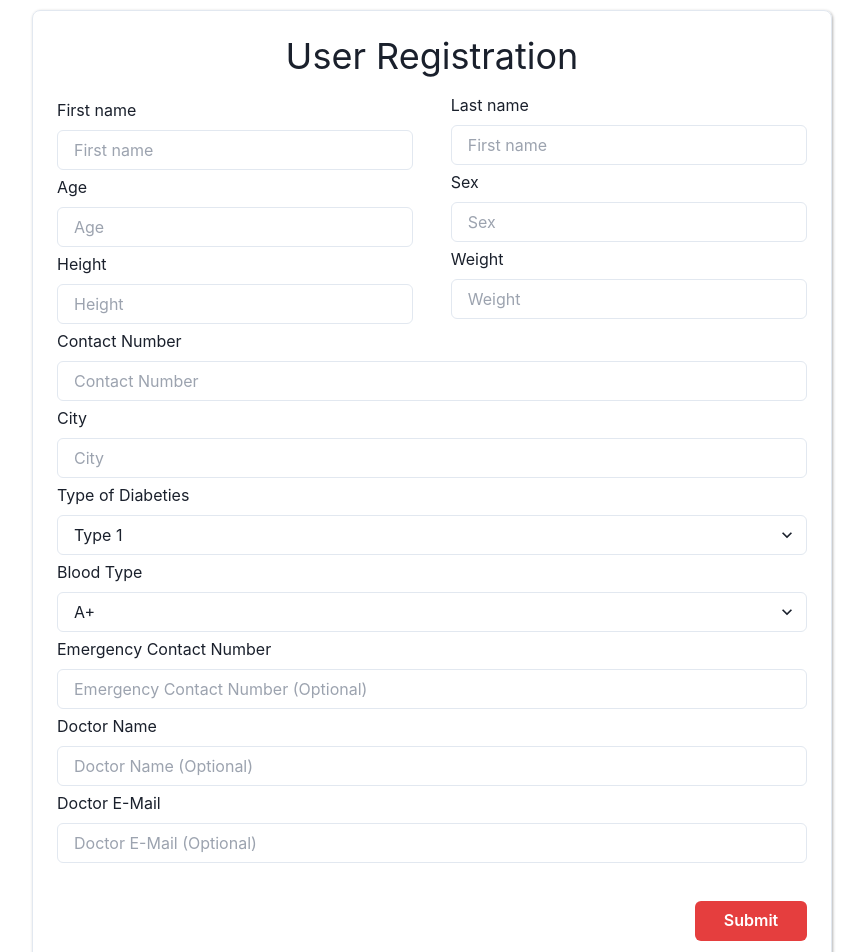
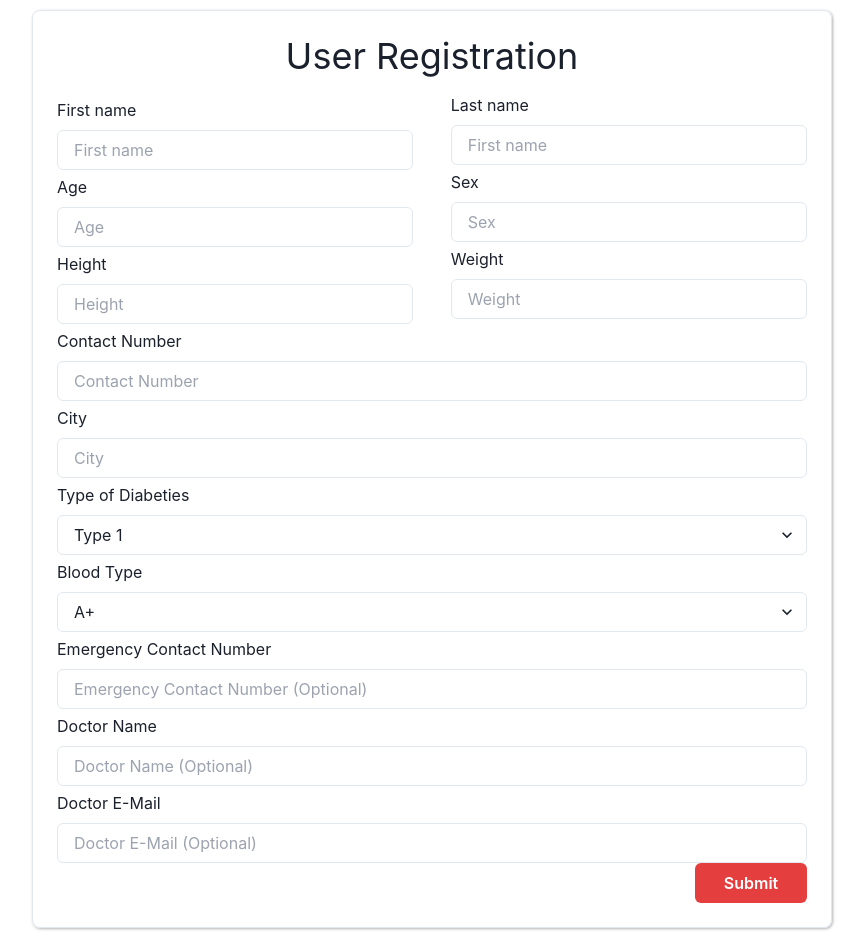
Before and after one commit to berkecengiz/diabetes-awareness, a React (Vite) app in the folder frontend/: page /PatientDetails in a window 1280 px wide. Shown: the top 952 px of the page, without its empty margins (208-1073 px from the left). Built offline with nearby package versions, Linux system fonts and the light colour scheme.

Commit message:
router added

```diff
--- a/frontend/src/components/PatientDetails.jsx
+++ b/frontend/src/components/PatientDetails.jsx
@@ -1,6 +1,6 @@
 import React, { useState } from 'react';
 import {Progress,Box, ButtonGroup,Button,Heading,Flex,FormControl,GridItem,FormLabel,Input, Select,SimpleGrid,InputLeftAddon,InputGroup,Textarea,FormHelperText,InputRightElement,} from '@chakra-ui/react';
-
+import { Link } from "react-router-dom";
 import { useToast } from '@chakra-ui/react';
 
 const Form1 = () => {
@@ -146,8 +146,9 @@ export default function PatientDetails() {
         as="form">
 
         {step === 1 ? <Form1 /> : step === 2 ? <Form2 /> : <Form3 />}
-        <ButtonGroup mt="5%" w="100%">
+
           <Flex w="100%" justifyContent="end">
+            <Link to='/login'>
               <Button
                 w="7rem"
                 colorScheme="red"
@@ -163,8 +164,8 @@ export default function PatientDetails() {
                 }}>
                 Submit
               </Button>
+            </Link>
           </Flex>
-        </ButtonGroup>
       </Box>
     </>
   );
--- a/frontend/src/components/Register.jsx
+++ b/frontend/src/components/Register.jsx
@@ -89,6 +89,7 @@ export default function Register() {
                     Sign in
                   </Button>
                 </Link>
+                <Link to='/PatientDetails'>
                 <Button
                   bg={"green.400"}
                   type='submit'
@@ -99,6 +100,7 @@ export default function Register() {
                 >
                   Sign up
                 </Button>
+                </Link>
               </Flex>
             </Stack>
             {status && (
```
